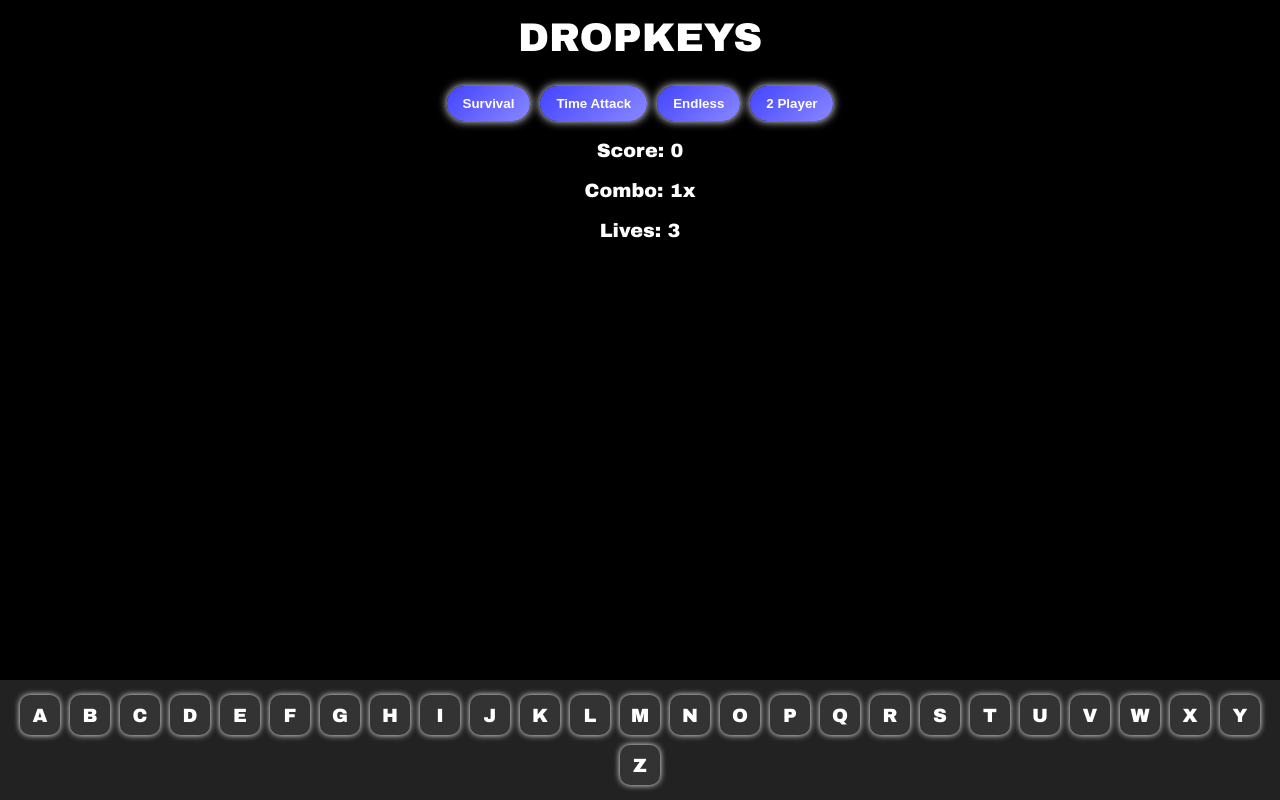
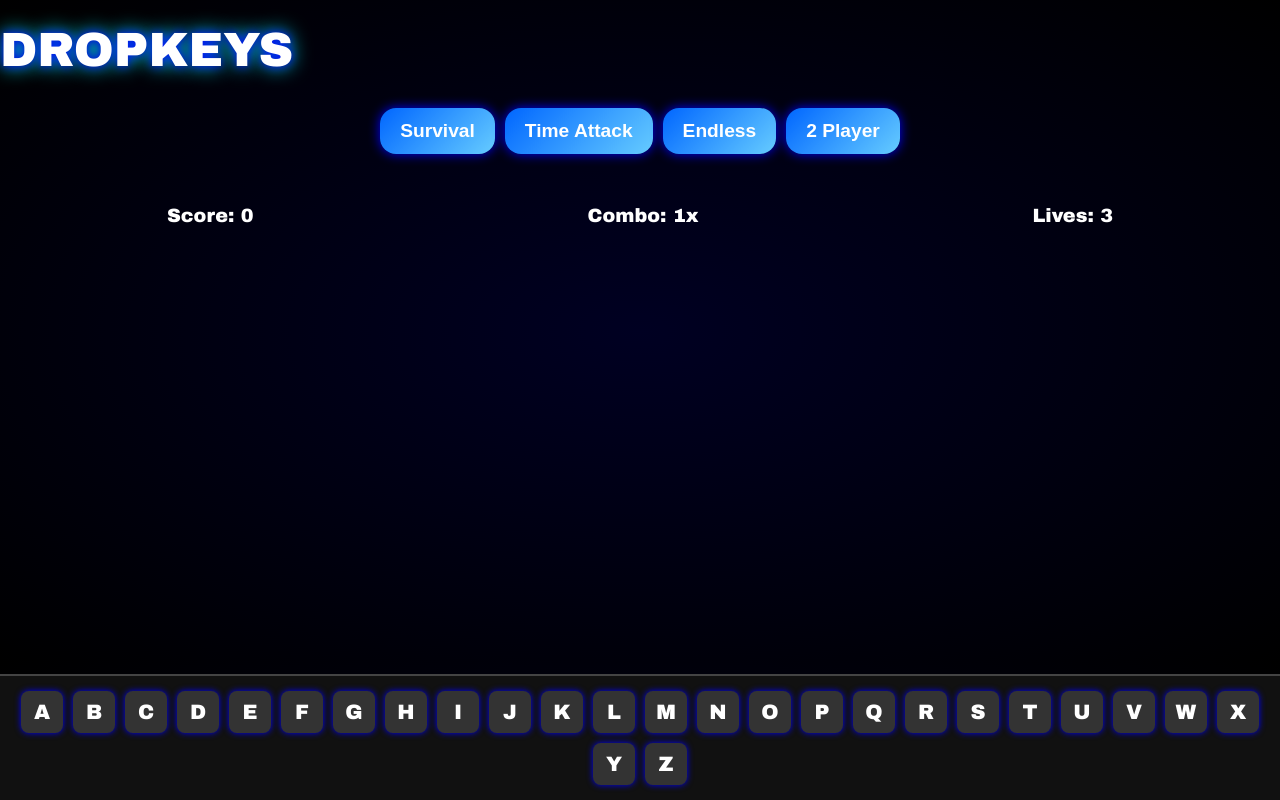
Before and after one commit to eeeegassss/DropKeys, a plain HTML site: page index.html in a window 1280 px wide. Drawn offline with Linux system fonts and the light colour scheme.

Commit message:
Update style.css

```diff
--- a/style.css
+++ b/style.css
@@ -2,36 +2,35 @@ body, html {
   margin: 0;
   padding: 0;
   font-family: 'Arial Black', sans-serif;
-  background: black;
+  background: radial-gradient(#000022, #000000);
   color: white;
-  text-align: center;
   overflow: hidden;
+  touch-action: manipulation;
 }
 
 h1 {
-  font-size: 2.5rem;
-  margin-top: 1rem;
-  color: #ffffff;
+  font-size: 3rem;
+  margin-top: 1.5rem;
+  text-shadow: 0 0 10px #00f, 0 0 20px #0ff;
 }
 
 .mode-buttons {
   display: flex;
   justify-content: center;
+  flex-wrap: wrap;
+  margin: 2rem 1rem;
   gap: 10px;
-  flex-wrap: wrap;
-  margin-top: 1rem;
 }
 
 .mode-btn {
-  padding: 10px 16px;
-  border-radius: 20px;
-  background: linear-gradient(135deg, #4444ff, #88f);
+  padding: 12px 20px;
+  border-radius: 16px;
+  font-size: 1.2rem;
+  font-weight: bold;
+  background: linear-gradient(135deg, #0066ff, #66ccff);
+  border: none;
   color: white;
-  font-weight: bold;
-  border: none;
-  outline: none;
-  box-shadow: 0 0 10px white;
-  transition: transform 0.2s;
+  box-shadow: 0 0 12px #00f;
 }
 
 .mode-btn:active {
@@ -39,8 +38,11 @@ h1 {
 }
 
 #hud {
+  text-align: center;
   margin: 1rem 0;
   font-size: 1.2rem;
+  display: flex;
+  justify-content: space-around;
 }
 
 #game-area {
@@ -52,25 +54,26 @@ h1 {
 #keyboard {
   position: fixed;
   bottom: 0;
-  left: 0;
-  right: 0;
-  padding: 10px;
-  background: #222;
+  width: 100%;
+  background: #111;
   display: flex;
   flex-wrap: wrap;
   justify-content: center;
+  padding: 10px 0;
+  border-top: 2px solid #444;
 }
+
 .key {
-  width: 40px;
-  height: 40px;
+  background: #333;
+  color: #fff;
+  width: 42px;
+  height: 42px;
   margin: 5px;
-  background: #333;
-  color: white;
-  font-size: 1.2rem;
-  border-radius: 10px;
-  box-shadow: 0 0 6px #fff;
+  font-size: 1.3rem;
+  border-radius: 8px;
   display: flex;
   align-items: center;
   justify-content: center;
+  box-shadow: 0 0 6px #00f;
   user-select: none;
 }
```
